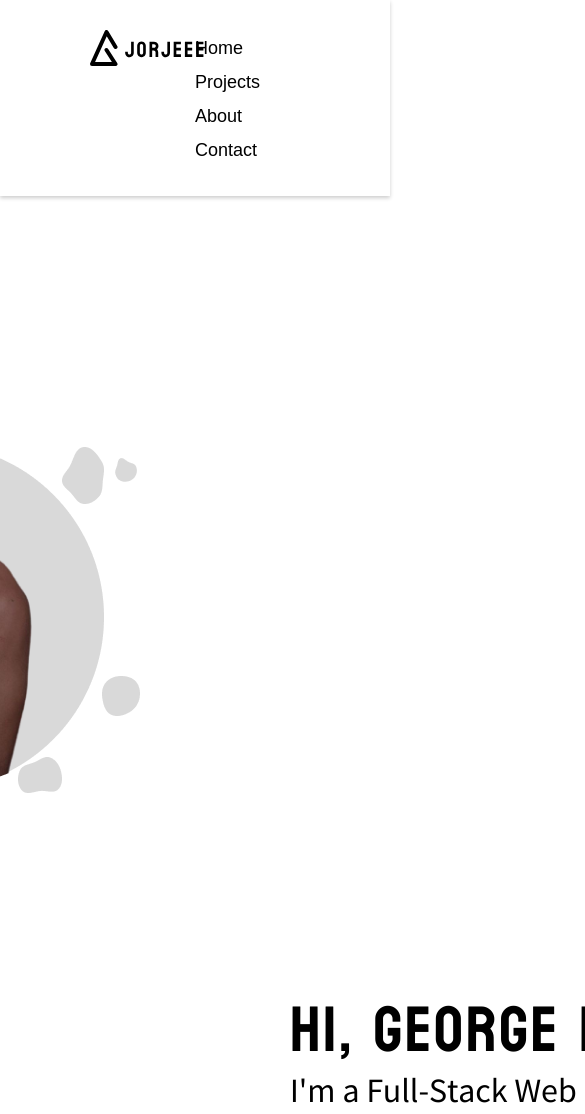
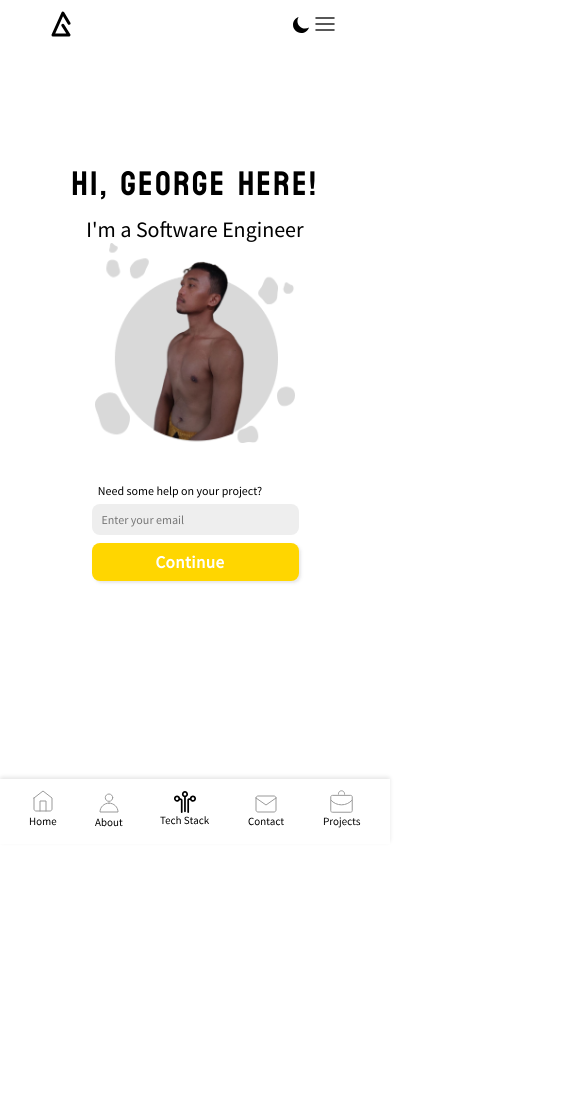
Before and after one commit to jorjeee/george-portfolio.github.io, a plain HTML site: page index.html in a window 390 px wide. Shown: the top 1114 px of the page, 585 px wide, since content can reach past the window. After the commit the page ends 844 px from the top, so only its background shows below. Drawn offline with Linux system fonts and the light colour scheme.

Commit message:
change design to mobile

```diff
--- a/index.html
+++ b/index.html
@@ -17,27 +17,38 @@
 </head>
 <body>
     <nav class="navbar">
+        <div class="nav-icons">
             <!-- LOGO -->
             <div class="logo">
                 <a href="index.html">
-                <img src="img/jorjeee-logo.svg" alt="logo.svg">
+                    <img src="img/jorjeee-logo-symbol-mobile.svg" alt="logo.svg">
                 </a>
+            </div>
+            <!-- DARK MODE -->
+            <div class="dark-mode">
+                <a href="#">
+                    <img src="icons/dark-mode.svg" alt="dark-mode.svg">
+                </a>
+            </div>
+            <!-- HUMBERGER ICON -->
+            <div class="menu">
+                <a href="#">
+                    <img src="icons/humberger-icon.svg" alt="f-u-i-k-n-o-w.svg">
+                </a>
+            </div>
         </div>
 
         <!-- NAVIGATION MENU -->
-        <div class="menu">
+        <!-- <div class="menu">
             <ul class="nav-links">
                 <li><a href="index.html">Home</a></li>
                 <li><a href="#project-section">Projects</a></li>
+                <li><a href="#techstack-section">Tech Stack</a></li>
                 <li><a href="#about-section">About</a></li>
                 <li><a href="#footer-section">Contact</a></li>
             </ul>
-        </div>
+        </div> -->
     </nav>
-
-    <div class="main-image">
-        <img class="gym-rat" src="img/gym-rat-photo-no-bg-blobs.png" alt="gym-rat-photo-no-bg-blobs.png">
-    </div>
 
     <main>
         <div class="headline-opener">
@@ -48,8 +59,12 @@
 
         <div class="headline-list">
             <p>
-                I'm a Full-Stack Web Developer
+                I'm a Software Engineer
             </p>
+        </div>
+
+        <div class="main-image">
+            <img class="gym-rat" src="img/gym-rat-photo-no-bg-blobs.png" alt="gym-rat-photo-no-bg-blobs.png">
         </div>
 
         <div class="contact-form">
@@ -59,6 +74,7 @@
                 </p>
             </div>
 
+            <div>
                 <form action="/" method="POST" autocomplete="on">
                     <p>
                         <label for="email"></label>
@@ -69,46 +85,31 @@
                     </p>
                 </form>
             </div>
+        </div>
     </main>
 
-    <footer>
-        <div class="message-form">
-            <div class="email-caption">
-                <p>
-                    What is your project all about?
-                </p>
+    <div class="bottom-navbar">
+        <!-- HOME -->
+        <a href="">
+            <img src="icons/home.svg" alt="home.svg">
+        </a>
+        <!-- ABOUT -->
+        <a href="">
+            <img src="icons/about.svg" alt="about.svg">
+        </a>
+        <!-- TECH STACK -->
+        <a href="">
+            <img src="icons/techstack.svg" alt="techstack.svg">
+        </a>
+        <!-- CONTACT -->
+        <a href="">
+            <img src="icons/contact.svg" alt="contact.svg">
+        </a>
+        <!-- PROJECTS -->
+        <a href="">
+            <img src="icons/projects.svg" alt="projects.svg">
+        </a>
     </div>
-
-            <form action="/" method="POST" autocomplete="on">
-                <p>
-                    <label for="email"></label>
-                    <input type="email" name="email" placeholder="Enter your email">
-                </p>
-                <p>
-                    <label for="message"></label>
-                    <textarea name="message" id="message" cols="0" rows="0" placeholder="Your message..."></textarea>
-                </p>
-                <p>
-                    <button class="submit-button">Send</button>
-                </p>
-            </form>
-        </div>
-
-        <div class="headline-footer">
-            <p>
-                FOLLOW ON SOCIALS
-            </p>
-            <div class="main-image-socials">
-                <img class="facebook-icon" src="icons/facebook.svg" alt="facebook.svg">
-                <img class="youtube-icon" src="icons/youtube.svg" alt="youtube.svg">
-                <img class="twitter-icon" src="icons/twitter.svg" alt="twitter.svg">
-                <img class="telegram-icon" src="icons/telegram.svg" alt="telegram.svg">
-                <img class="tiktok-icon" src="icons/Tiktok.svg" alt="tiktok.svg">
-                <img class="instagram-icon" src="icons/instagram.svg" alt="instagram.svg">
-            </div>
-        </div>
-
-    </footer>
 
 </body>
 </html>
--- a/style.css
+++ b/style.css
@@ -17,40 +17,38 @@ li {
   list-style: none;
 }
 
+/* NAVBAR MAIN */
+.navbar {
+  padding: 10px 0 10px 0;
+  align-items: center;
+}
+
+.nav-icons {
+  display: flex;
+  align-items: center;
+  justify-content: space-around;
+}
+
 /* LOGO */
 .logo {
-  float: left;
-  padding: 0 0 0 60px;
+  margin-left: 50px;
 }
 
-/* NAVBAR MAIN */
-.navbar {
-  align-items: center;
-  padding: 30px;
-  box-shadow: 0 2px 4px 0 rgba(0,0,0,.2);
+/* DARK MODE ICON */
+.dark-mode {
+  margin-left: 220px;
 }
 
-.nav-links a {
+/* HUMBERGER ICON */
+.menu {
+  margin-right: 50px;
+}
+
+/* .nav-links a {
   font-family: 'Source Sans 3', sans-serif;
   font-size: 18px;
   color: black;
-}
-
-/* NAVBAR MENU */
-.menu {
-  padding: 0 100px 0 0;
-}
-
-.menu li {
-  font-size: 18px;
-  float: left;
-  padding: 5px 0 5px 30px;
-}
-
-div.menu {
-  display: flex;
-  justify-content: flex-end;
-}
+} */
 
 /* MAIN DESIGN */
 @font-face {
@@ -64,42 +62,54 @@ div.menu {
 }
 
 main {
-  padding: 180px 100px 100px 100px;
-  /* padding-bottom: 800px; */
-  float: left;
+  margin: 100px 0 0 0;
 }
 
 .headline-opener {
+  display: flex;
+  align-items: center;
+  justify-content: space-around;
   font-family: 'Koulen-Regular';
-  font-size: 64px;
+  font-size: 34px;
   letter-spacing: 2.5px;
   color: black;
-  padding: 0 0 0 190px;
 }
 
 .headline-list {
+  display: flex;
+  align-items: center;
+  justify-content: space-around;
   font-family: 'SourceSansPro-Regular';
-  font-size: 34px;
+  font-size: 22px;
   color: black;
-  margin-top: -20px;
-  padding: 0 0 0 190px;
+}
+
+.contact-form {
+  margin-top: 40px;
+}
+
+.contact-form div {
+  display: flex;
+  align-items: center;
+  justify-content: space-around;
 }
 
 .email-caption {
+  margin-right: 30px;
   font-family: 'SourceSansPro-Regular';
-  font-size: 22px;
+  font-size: 12px;
   color: black;
 }
 
 ::-webkit-input-placeholder { /* WebKit, Blink, Edge */
   color:    #767676;
   font-family: 'SourceSansPro-Regular';
-  font-size: 16px;
+  font-size: 12px;
 }
 
 input[type=email] {
   width: 100%;
-  padding: 22px 20px;
+  padding: 8px 20px 8px 10px;
   margin: 6px 0 8px 0;
   background-color: #EEEEEE;
   border: none;
@@ -108,8 +118,9 @@ input[type=email] {
 }
 
 .submit-button {
+  width: 100%;
   font-family: 'SourceSansPro-Regular';
-  font-size: 18px;
+  font-size: 17px;
   font-weight: 600;
   letter-spacing: .5px;
   background-color: #FFD600;
@@ -117,58 +128,31 @@ input[type=email] {
   border-radius: 8px;
   color: white;
   box-shadow: 2px 2px 2px 0 rgba(50, 50, 71, 0.06), 2px 2px 4px 0 rgba(50, 50, 71, 0.06);
-  padding: 16px 200px;
-  /* margin-top: 100px; */
-}
-
-.contact-form {
-  margin: 50px 0 0 0;
-  padding: 0 0 0 190px;
+  padding: 8px 20px 8px 10px;
 }
 
 /* MAIN IMAGE DESIGN */
-.gym-rat {
-  float: right;
-  margin: 180px 250px 0 0;
+.main-image {
+  display: flex;
+  align-items: center;
+  justify-content: space-around;
 }
 
-/* FOOTER DESIGN */
-footer {
-  display: flex;
-  margin: 1000px 0 200px 0;
+.gym-rat {
+  width: 200px;
+  height: 200px;
 }
 
-div {
-  flex: 1;
+/* BOTTOM NAVBAR */
+.bottom-navbar {
+  display: flex;
+  align-items: center;
+  justify-content: space-around;
+  padding: 10px;
+  box-shadow: 0 -2px 4px 0 rgba(0,0,0,.1);
+
+  overflow: hidden;
+  position: fixed;
+  bottom: 0;
+  width: 100%;
 }
-
-.message-form {
-  padding: 0 0 0 190px;
-}
-
-textarea {
-  width: 100%;
-  padding: 22px 20px 100px 22px;
-  margin: 0px 0 15px 0;
-  background-color: #EEEEEE;
-  border: none;
-  border-radius: 8px;
-  box-sizing: border-box;
-}
-
-.headline-footer {
-  /* float: left; */
-  font-family: 'Koulen-Regular';
-  font-size: 64px;
-  letter-spacing: 2.5px;
-  color: black;
-  /* padding: 0 0 0 190px; */
-  /* margin: 0 0 200px 0; */
-}
-
-.main-image-socials {
-}
-
-.main-image-socials img {
-  padding: 0 0 0 10px;
-}
```
Also changed, not shown: icons/about.svg (added), icons/contact.svg (added), icons/dark-mode.svg (added), icons/home.svg (added), icons/humberger-icon.svg (added), icons/projects.svg (added), icons/techstack.svg (added), img/jorjeee-logo-symbol-mobile.svg (added). Lines whose indentation alone changed are shown as unchanged.
